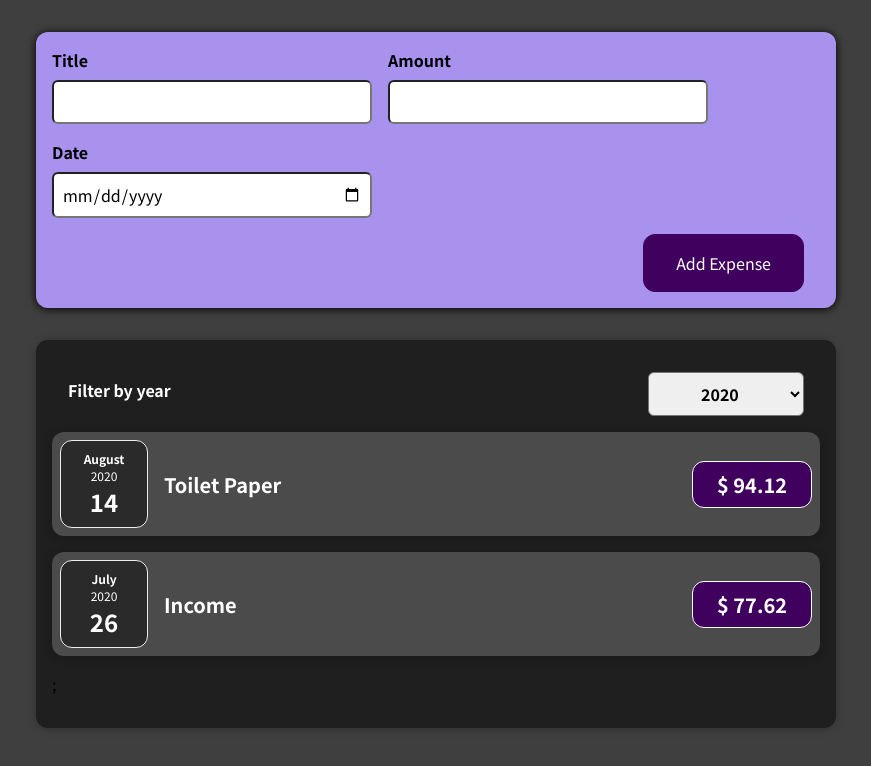
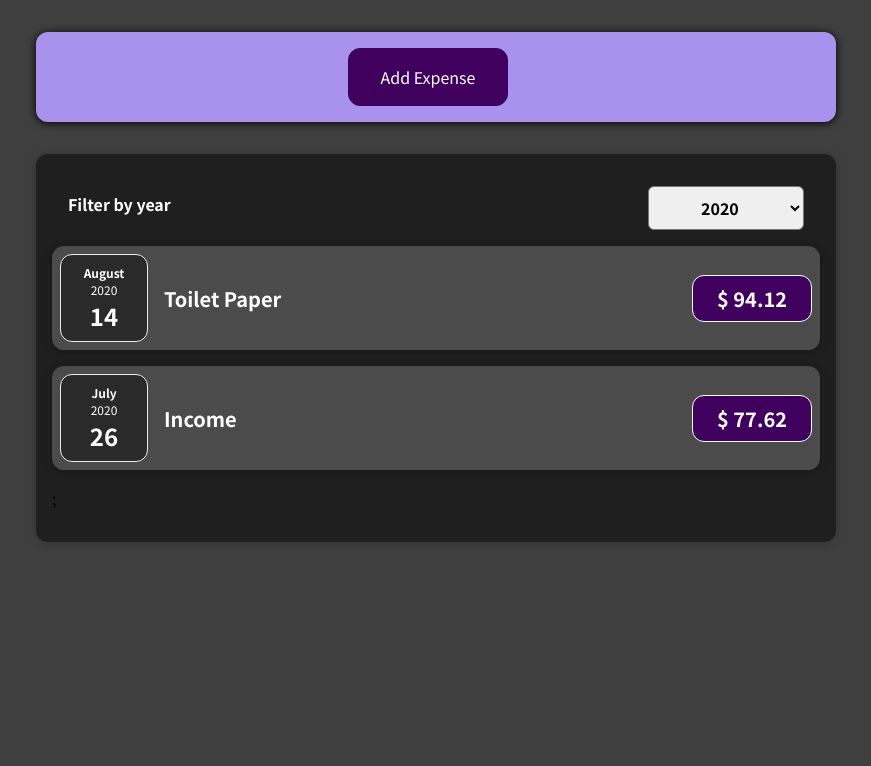
Before and after one commit to ifeday1/First-react-app, a React (Create React App) app: page / in a window 1280 px wide. Shown: the top 766 px of the page, without its empty margins (204-1075 px from the left). Built offline with nearby package versions, Linux system fonts and the light colour scheme.

Commit message:
little change

```diff
--- a/src/components/NewExpense/NewExpense.js
+++ b/src/components/NewExpense/NewExpense.js
@@ -1,4 +1,4 @@
-import React from "react";
+import React, { useState } from "react";
 import "./NewExpense.css";
 import ExpenseForm from "./ExpenseForm";
 
@@ -10,9 +10,16 @@ const NewExpense = (props) => {
     };
     props.onAddExpense(expenseData);
   };
+
+  const [isEditing, setIsEditing] = useState(false);
+
+  const startEditingHandler = () => {
+    setIsEditing(true);
+  };
   return (
     <div className="new-expense">
-      <ExpenseForm onSaveExpenseData={saveExpenseDateHandler} />
+      {!isEditing && <button onclick={startEditingHandler}>Add Expense</button>}
+      {isEditing && <ExpenseForm onSaveExpenseData={saveExpenseDateHandler} />}
     </div>
   );
 };
```
Also changed, not shown: 1 other file (tests, documents, lock files or other folders).
